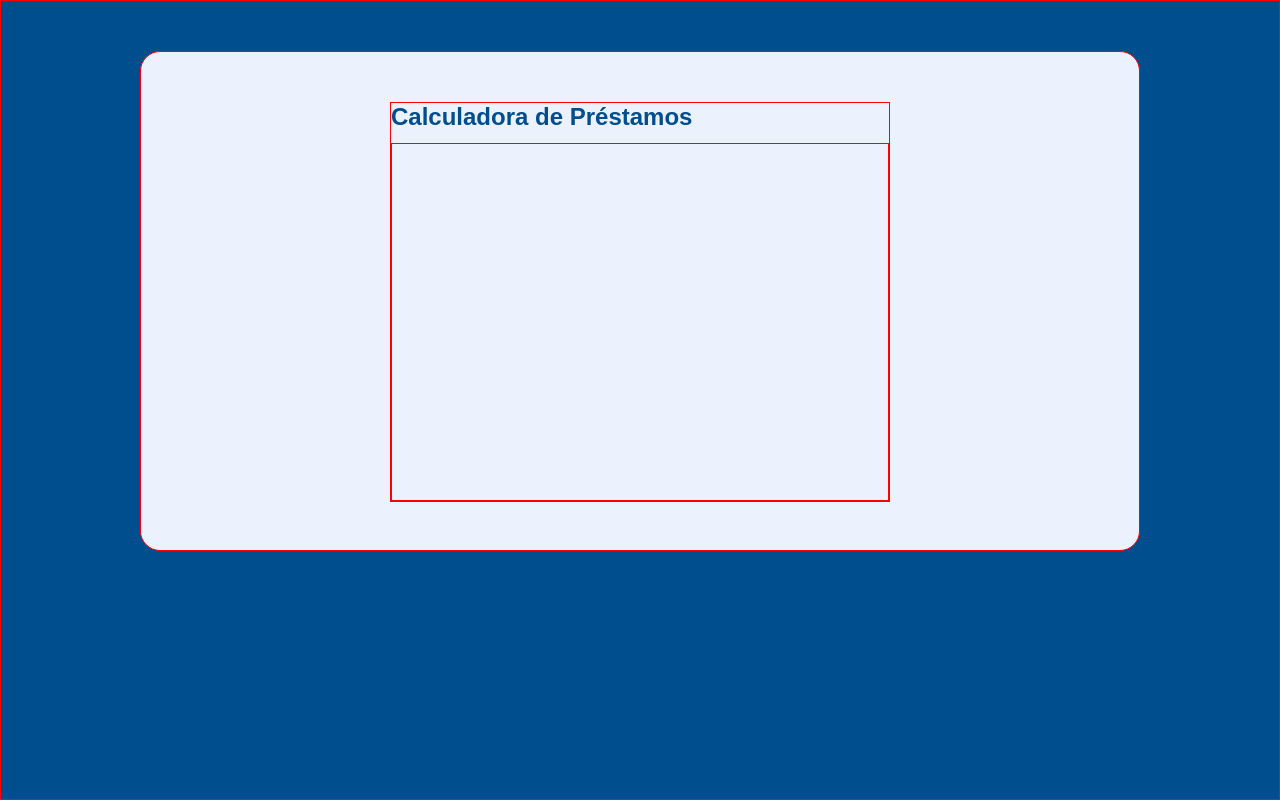
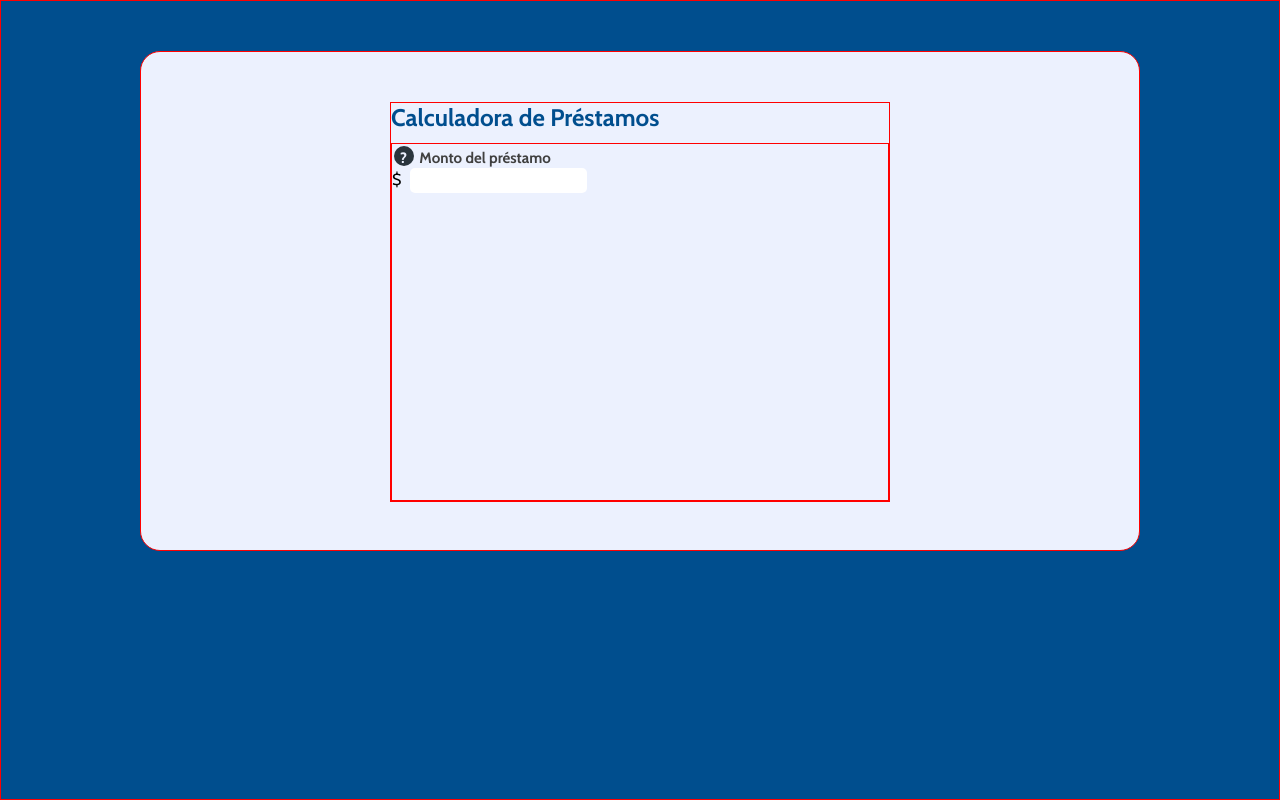
Before and after one commit to FabzDev/escuelaDesarrolloWeb_JavaScript, a PHP site: page /math.html in a window 1280 px wide. Run offline with PHP 8.4, Linux system fonts and the light colour scheme.

Commit message:
avance CSS v1.3

```diff
--- a/matematicasJavaScript/math.html
+++ b/matematicasJavaScript/math.html
@@ -5,6 +5,14 @@
 		<meta http-equiv="X-UA-Compatible" content="IE=edge" />
 		<meta name="viewport" content="width=device-width, initial-scale=1.0" />
 		<link rel="stylesheet" href="style.css" />
+		<link rel="preconnect" href="https://fonts.googleapis.com" />
+		<link rel="preconnect" href="https://fonts.gstatic.com" crossorigin />
+		<link rel="preconnect" href="https://fonts.googleapis.com" />
+		<link rel="preconnect" href="https://fonts.gstatic.com" crossorigin />
+		<link
+			href="https://fonts.googleapis.com/css2?family=Cabin:ital,wght@0,400;0,700;1,400;1,700&display=swap"
+			rel="stylesheet"
+		/>
 		<title>Calculadora de préstamos</title>
 	</head>
 	<body>
@@ -12,7 +20,15 @@
 			<div class="sub-container">
 				<div class="form-container">
 					<h2>Calculadora de Préstamos</h2>
-					<form action="" class="formulario"></form>
+					<form action="" class="formulario">
+						<label class="form-title" for="">
+							<div class="q-icon">?</div>
+							Monto del préstamo</label
+						>
+						<div class="value">
+							$ <input type="number" name="" id="prestamo" />
+						</div>
+					</form>
 				</div>
 			</div>
 		</div>
--- a/matematicasJavaScript/style.css
+++ b/matematicasJavaScript/style.css
@@ -31,10 +31,43 @@
 
 h2 {
 	color: #004e8e;
-	font-family: sans-serif;
+	font-family: "Cabin", sans-serif;
 	height: 10%;
 }
 .formulario {
 	border: 1px solid red;
 	height: 90%;
 }
+
+.form-title {
+	font-family: "Cabin", sans-serif;
+	font-size: 15px;
+	font-weight: 700;
+	color: #404040;
+	/* border: 1px solid red; */
+}
+
+.q-icon {
+	width: 20px;
+	height: 20px;
+	background-color: #2a353d;
+	color: #ecf1fe;
+	border-radius: 10px;
+	padding-top: 3px;
+	padding-left: 6px;
+	margin: 2px;
+	display: inline-block;
+	/* border: 1px solid red; */
+}
+
+.value {
+	/* border: 1px solid red; */
+	font-family: "Cabin";
+}
+#prestamo {
+	margin-left: 5px;
+	height: 25px;
+	border-radius: 5px;
+	border: none;
+	/* border: 1px solid red; */
+}
```
